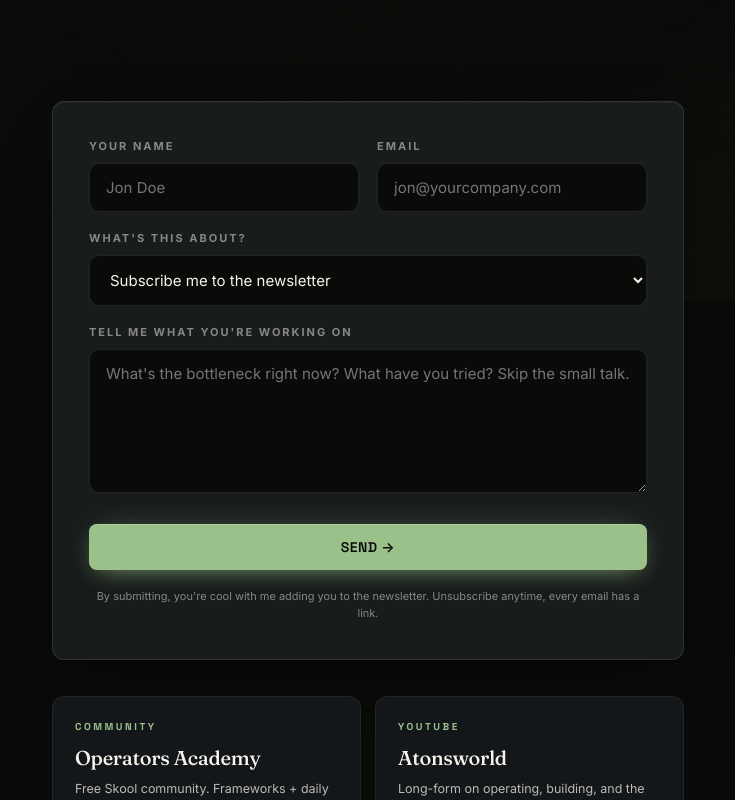
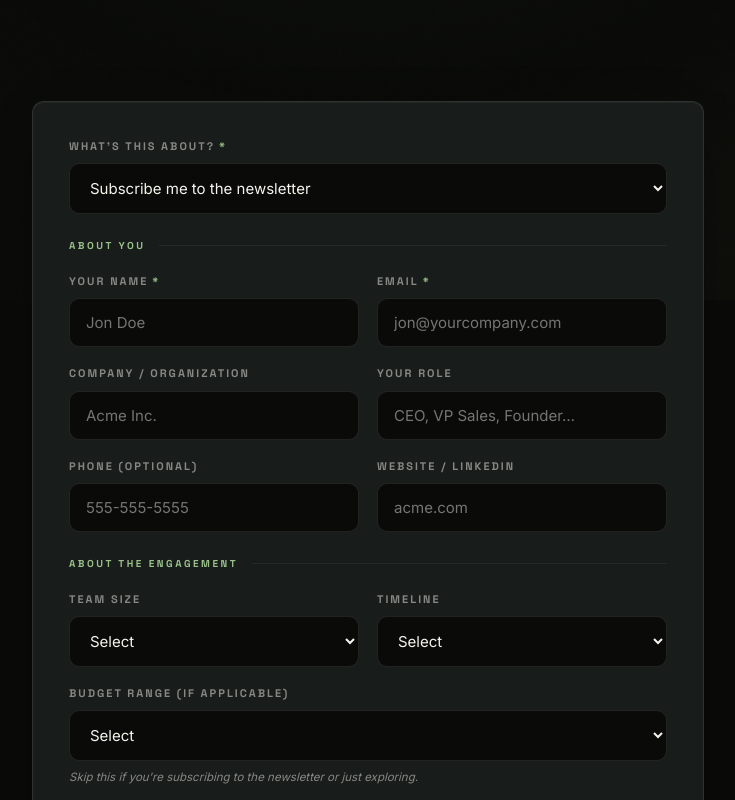
Before and after one commit to atonwilli/atonwilliams, a Next.js app: page /contact in a window 1280 px wide. Shown: the part 500-1300 px from the top of the page, without its empty margins (272-1007 px from the left). Built offline with nearby package versions, Linux system fonts and the light colour scheme.

Commit message:
polish: drop owners stat, broaden footer, qualifying intake, photos

```diff
--- a/src/app/about/page.tsx
+++ b/src/app/about/page.tsx
@@ -53,7 +53,7 @@ export default function About() {
                 Never had a 9-to-5. Never planned to.
               </h1>
               <p style={{ fontSize: 17, color: 'var(--text-2)', maxWidth: 580, lineHeight: 1.75 }}>
-                I’ve been an entrepreneur since I was fourteen. Atonsworld on YouTube at fourteen. Curated ATL, a boutique, at twenty. Atonsworld Digital, a marketing agency, until twenty-three. Then I founded Front Page Agency, and I’ve been running it ever since. Seventeen years building. Nine figures generated for clients. Multi-millions inside our own ecosystem. Now I’m back in the media, coaching business owners and executives, training sales teams, running business audits, and speaking at events for the organizations ready for that level of work.
+                I’ve been an entrepreneur since I was fourteen. Atonsworld on YouTube at fourteen. Curated ATL, a boutique, at twenty. Atonsworld Digital, a marketing agency, until twenty-three. Then I founded Front Page Agency, and I’ve been running it ever since. Seventeen years building. Nine figures generated for clients. Multi-millions across our own ecosystem. Now I’m back in the media, coaching business owners and executives, training sales teams, running business audits, and speaking at events for the organizations ready for that level of work.
               </p>
             </div>
           </div>
@@ -128,7 +128,7 @@ export default function About() {
                 age: '23–31',
                 year: '2018–today',
                 title: 'Eight years scaling FPA',
-                body: 'Built FPA into a multi-vertical sales organization across six campaign categories. Nine figures generated for clients. Multi-millions inside our own ecosystem. Five owners promoted out of my chair. BBB A+. Recognized as Sales Consultancy Firm of the Year. Still operating.',
+                body: 'Built FPA into a multi-vertical sales organization across six campaign categories. Nine figures generated for clients. Multi-millions across our own ecosystem. BBB A+. Recognized as Sales Consultancy Firm of the Year. Still operating.',
               },
               {
                 age: '29',
--- a/src/app/contact/page.tsx
+++ b/src/app/contact/page.tsx
@@ -1,6 +1,6 @@
 export const metadata = {
   title: 'Contact · Aton Williams',
-  description: 'Subscribe to the newsletter, apply for coaching, or apply for the Inner Circle. Real responses, no auto-responder.',
+  description: 'Subscribe to the newsletter, apply for a strategy call, book me to speak, hire me for sales team training, or apply for The Inner Circle. Real responses, no auto-responder.',
 }
 
 export default function Contact() {
@@ -10,7 +10,7 @@ export default function Contact() {
         <div className="container">
           <span className="eyebrow" style={{ marginBottom: 28 }}>
             <span className="dot" />
-            GET IN TOUCH
+            Get In Touch
           </span>
           <h1
             className="serif"
@@ -27,54 +27,27 @@ export default function Contact() {
             One inbox. Real responses.
           </h1>
           <p style={{ fontSize: 18, color: 'var(--text-2)', maxWidth: 720, lineHeight: 1.75 }}>
-            Subscribe to the newsletter, apply for a strategy call, or apply for The Inner Circle. Every message gets read by me. No auto-responder.
+            Subscribe, apply, or send a real inquiry. Every message gets read by me. No auto-responder, no chatbot, no junior assistant filtering you out.
           </p>
         </div>
       </section>
 
       {/* ── FORM ── */}
       <section style={{ padding: '40px 0 80px' }}>
-        <div className="container" style={{ maxWidth: 680 }}>
+        <div className="container" style={{ maxWidth: 720 }}>
           <form
             action="https://formspree.io/f/REPLACE_WITH_REAL_FORM_ID"
             method="POST"
             className="card-elevated"
             style={{ padding: 36 }}
           >
-            <div style={{ display: 'grid', gridTemplateColumns: 'repeat(auto-fit, minmax(220px, 1fr))', gap: 18, marginBottom: 18 }}>
-              <div>
-                <label htmlFor="name" style={{ display: 'block', fontSize: 11, fontWeight: 700, letterSpacing: 2, color: 'var(--text-3)', textTransform: 'uppercase', marginBottom: 8 }}>
-                  Your name
-                </label>
-                <input
-                  id="name"
-                  name="name"
-                  type="text"
-                  required
-                  placeholder="Jon Doe"
-                  style={inputStyle}
-                />
-              </div>
-              <div>
-                <label htmlFor="email" style={{ display: 'block', fontSize: 11, fontWeight: 700, letterSpacing: 2, color: 'var(--text-3)', textTransform: 'uppercase', marginBottom: 8 }}>
-                  Email
-                </label>
-                <input
-                  id="email"
-                  name="email"
-                  type="email"
-                  required
-                  placeholder="jon@yourcompany.com"
-                  style={inputStyle}
-                />
-              </div>
-            </div>
+            {/* Honeypot (anti-spam) */}
+            <input type="text" name="_gotcha" style={{ display: 'none' }} tabIndex={-1} autoComplete="off" />
 
-            <div style={{ marginBottom: 18 }}>
-              <label htmlFor="topic" style={{ display: 'block', fontSize: 11, fontWeight: 700, letterSpacing: 2, color: 'var(--text-3)', textTransform: 'uppercase', marginBottom: 8 }}>
-                What's this about?
-              </label>
-              <select id="topic" name="topic" defaultValue="newsletter" style={inputStyle}>
+            {/* Topic — first, so the form feels relevant */}
+            <FieldRow>
+              <Field label="What's this about?" htmlFor="topic" required>
+                <select id="topic" name="topic" defaultValue="newsletter" style={inputStyle} required>
                   <option value="newsletter">Subscribe me to the newsletter</option>
                   <option value="coaching-call">Apply for a 1:1 strategy call</option>
                   <option value="inner-circle">Apply for The Inner Circle</option>
@@ -84,27 +57,118 @@ export default function Contact() {
                   <option value="press">Press or podcast inquiry</option>
                   <option value="other">Other</option>
                 </select>
-            </div>
+              </Field>
+            </FieldRow>
 
-            <div style={{ marginBottom: 24 }}>
-              <label htmlFor="message" style={{ display: 'block', fontSize: 11, fontWeight: 700, letterSpacing: 2, color: 'var(--text-3)', textTransform: 'uppercase', marginBottom: 8 }}>
-                Tell me what you're working on
-              </label>
+            <SectionDivider label="About you" />
+
+            <FieldRow cols={2}>
+              <Field label="Your name" htmlFor="name" required>
+                <input id="name" name="name" type="text" required placeholder="Jon Doe" style={inputStyle} />
+              </Field>
+              <Field label="Email" htmlFor="email" required>
+                <input id="email" name="email" type="email" required placeholder="jon@yourcompany.com" style={inputStyle} />
+              </Field>
+            </FieldRow>
+
+            <FieldRow cols={2}>
+              <Field label="Company / Organization" htmlFor="company">
+                <input id="company" name="company" type="text" placeholder="Acme Inc." style={inputStyle} />
+              </Field>
+              <Field label="Your role" htmlFor="role">
+                <input id="role" name="role" type="text" placeholder="CEO, VP Sales, Founder…" style={inputStyle} />
+              </Field>
+            </FieldRow>
+
+            <FieldRow cols={2}>
+              <Field label="Phone (optional)" htmlFor="phone">
+                <input id="phone" name="phone" type="tel" placeholder="555-555-5555" style={inputStyle} />
+              </Field>
+              <Field label="Website / LinkedIn" htmlFor="website">
+                <input id="website" name="website" type="url" placeholder="acme.com" style={inputStyle} />
+              </Field>
+            </FieldRow>
+
+            <SectionDivider label="About the engagement" />
+
+            <FieldRow cols={2}>
+              <Field label="Team size" htmlFor="teamSize">
+                <select id="teamSize" name="teamSize" defaultValue="" style={inputStyle}>
+                  <option value="">Select</option>
+                  <option value="solo">Just me</option>
+                  <option value="2-10">2–10</option>
+                  <option value="11-50">11–50</option>
+                  <option value="51-200">51–200</option>
+                  <option value="201-1000">201–1,000</option>
+                  <option value="1000+">1,000+</option>
+                </select>
+              </Field>
+              <Field label="Timeline" htmlFor="timeline">
+                <select id="timeline" name="timeline" defaultValue="" style={inputStyle}>
+                  <option value="">Select</option>
+                  <option value="asap">ASAP / Urgent</option>
+                  <option value="1-3-months">1–3 months</option>
+                  <option value="3-6-months">3–6 months</option>
+                  <option value="6-plus">6+ months</option>
+                  <option value="exploring">Just exploring</option>
+                </select>
+              </Field>
+            </FieldRow>
+
+            <FieldRow>
+              <Field label="Budget range (if applicable)" htmlFor="budget" hint="Skip this if you're subscribing to the newsletter or just exploring.">
+                <select id="budget" name="budget" defaultValue="" style={inputStyle}>
+                  <option value="">Select</option>
+                  <option value="under-5k">Under $5K</option>
+                  <option value="5k-25k">$5K – $25K</option>
+                  <option value="25k-50k">$25K – $50K</option>
+                  <option value="50k-100k">$50K – $100K</option>
+                  <option value="100k-plus">$100K+</option>
+                  <option value="not-applicable">Not applicable</option>
+                </select>
+              </Field>
+            </FieldRow>
+
+            <FieldRow>
+              <Field
+                label="Tell me what you're working on"
+                htmlFor="message"
+                required
+                hint="The more specific you are, the faster I can help. What's the bottleneck? What have you already tried? What does a win look like in 90 days?"
+              >
                 <textarea
                   id="message"
                   name="message"
                   rows={6}
-                placeholder="What's the bottleneck right now? What have you tried? Skip the small talk."
+                  required
+                  placeholder="I run a 40-person sales team in [vertical]. Our biggest bottleneck right now is closer ramp time — new reps take ~120 days to hit quota and 30% never get there. We've tried X and Y. I'd like a sharper diagnostic + a 90-day plan. Available to start within 30 days."
                   style={{ ...inputStyle, resize: 'vertical', fontFamily: 'inherit' }}
                 />
-            </div>
+              </Field>
+            </FieldRow>
 
-            <button type="submit" className="btn btn-primary" style={{ width: '100%', justifyContent: 'center' }}>
-              Send →
+            <FieldRow>
+              <Field label="How did you find me?" htmlFor="source">
+                <select id="source" name="source" defaultValue="" style={inputStyle}>
+                  <option value="">Select</option>
+                  <option value="linkedin">LinkedIn</option>
+                  <option value="instagram">Instagram</option>
+                  <option value="youtube">YouTube</option>
+                  <option value="podcast">Podcast appearance</option>
+                  <option value="referral">Referral</option>
+                  <option value="search">Google / search</option>
+                  <option value="event">Live event</option>
+                  <option value="other">Other</option>
+                </select>
+              </Field>
+            </FieldRow>
+
+            <button type="submit" className="btn btn-primary" style={{ width: '100%', justifyContent: 'center', marginTop: 8 }}>
+              Send
             </button>
 
             <p style={{ fontSize: 11, color: 'var(--text-3)', marginTop: 18, textAlign: 'center', lineHeight: 1.6 }}>
-              By submitting, you're cool with me adding you to the newsletter. Unsubscribe anytime, every email has a link.
+              By submitting, you’re cool with me adding you to the newsletter. Unsubscribe anytime, every email has a link.
             </p>
           </form>
 
@@ -132,6 +196,84 @@ export default function Contact() {
   )
 }
 
+/* ── Helpers ── */
+
+function FieldRow({ children, cols = 1 }: { children: React.ReactNode; cols?: 1 | 2 }) {
+  return (
+    <div
+      style={{
+        display: 'grid',
+        gridTemplateColumns: cols === 2 ? 'repeat(auto-fit, minmax(220px, 1fr))' : '1fr',
+        gap: 18,
+        marginBottom: 18,
+      }}
+    >
+      {children}
+    </div>
+  )
+}
+
+function Field({
+  label,
+  htmlFor,
+  required,
+  hint,
+  children,
+}: {
+  label: string
+  htmlFor: string
+  required?: boolean
+  hint?: string
+  children: React.ReactNode
+}) {
+  return (
+    <div>
+      <label
+        htmlFor={htmlFor}
+        style={{
+          display: 'block',
+          fontSize: 11,
+          fontWeight: 700,
+          letterSpacing: 2,
+          color: 'var(--text-3)',
+          textTransform: 'uppercase',
+          marginBottom: 8,
+          fontFamily: 'var(--display-sans)',
+        }}
+      >
+        {label}
+        {required && <span style={{ color: 'var(--accent)', marginLeft: 4 }}>*</span>}
+      </label>
+      {children}
+      {hint && (
+        <div style={{ fontSize: 11.5, color: 'var(--text-3)', marginTop: 8, lineHeight: 1.55, fontStyle: 'italic' }}>
+          {hint}
+        </div>
+      )}
+    </div>
+  )
+}
+
+function SectionDivider({ label }: { label: string }) {
+  return (
+    <div style={{ display: 'flex', alignItems: 'center', gap: 14, margin: '24px 0 20px' }}>
+      <span
+        style={{
+          fontSize: 10,
+          color: 'var(--accent)',
+          fontWeight: 700,
+          letterSpacing: 2.5,
+          textTransform: 'uppercase',
+          fontFamily: 'var(--display-sans)',
+        }}
+      >
+        {label}
+      </span>
+      <div style={{ flex: 1, height: 1, background: 'var(--border-soft)' }} />
+    </div>
+  )
+}
+
 const inputStyle: React.CSSProperties = {
   width: '100%',
   background: 'var(--bg-base)',
--- a/src/app/page.tsx
+++ b/src/app/page.tsx
@@ -46,7 +46,7 @@ export default function Home() {
                   marginBottom: 40,
                 }}
               >
-                Founder of Front Page Agency. Eight years running it. Seventeen years building businesses, starting at fourteen. Nine figures for clients, multi-millions inside our own ecosystem, five owners promoted out of my chair. Never held a 9-to-5. Now I coach business owners, train sales teams, run business audits, and speak at events for the operators and organizations ready for that level of work.
+                Founder of Front Page Agency. Eight years running it. Seventeen years building businesses, starting at fourteen. Nine figures generated for clients. Multi-millions inside our own ecosystem. Never held a 9-to-5. Now I coach business owners and executives, train sales teams, run business audits, and speak at events for the organizations ready for that level of work.
               </p>
 
               <div style={{ display: 'flex', gap: 14, flexWrap: 'wrap', marginBottom: 48 }}>
@@ -93,8 +93,8 @@ export default function Home() {
           >
             {[
               { num: '$312M+', label: 'Client revenue since 2018' },
+              { num: '208K+', label: 'New customers acquired' },
               { num: '17 yrs', label: 'Building businesses' },
-              { num: '5+', label: 'Owners promoted out' },
               { num: '0', label: '9-to-5 jobs ever held' },
             ].map((s, i) => (
               <div
--- a/src/components/Footer.tsx
+++ b/src/components/Footer.tsx
@@ -13,7 +13,7 @@ export function Footer() {
               </span>
             </div>
             <p style={{ fontSize: 13.5, color: 'var(--text-2)', maxWidth: 340, lineHeight: 1.7 }}>
-              Operator, coach, and builder. Founder of Front Page Agency. I help direct sales organizations and the operators inside them turn hard work into compounding leverage.
+              Operator, coach, and builder. Founder of Front Page Agency. I help business owners, executives, and the teams they lead turn hard work into compounding leverage.
             </p>
           </div>
 
```
Lines whose indentation alone changed are shown as unchanged.
